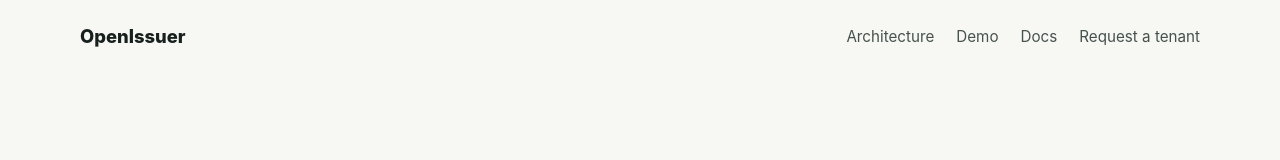
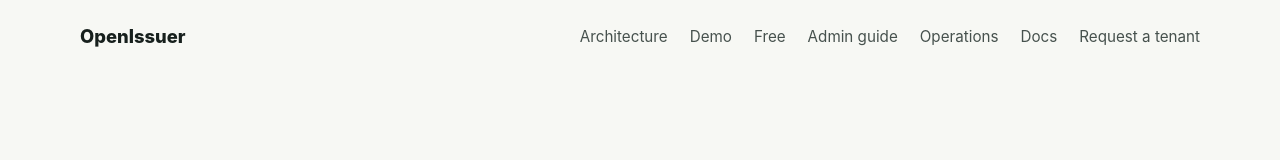
Before and after one commit to sonamsamdupkhangsar/openissuer-site, a Next.js app: page /sso-demo in a window 1280 px wide. Shown: the top 160 px of the page. Built offline with nearby package versions, Linux system fonts and the light colour scheme; no server answers.

Commit message:
Use full navigation on SSO demo page

```diff
--- a/pages/sso-demo.tsx
+++ b/pages/sso-demo.tsx
@@ -18,6 +18,9 @@ export default function SsoDemo() {
           <div className={styles.navLinks}>
             <Link href="/architecture">Architecture</Link>
             <Link href="/demo">Demo</Link>
+            <Link href="/free">Free</Link>
+            <Link href="/admin-guide">Admin guide</Link>
+            <Link href="/operations-guide">Operations</Link>
             <Link href="/docs">Docs</Link>
             <Link href="/tenant-provisioning">Request a tenant</Link>
           </div>
```
